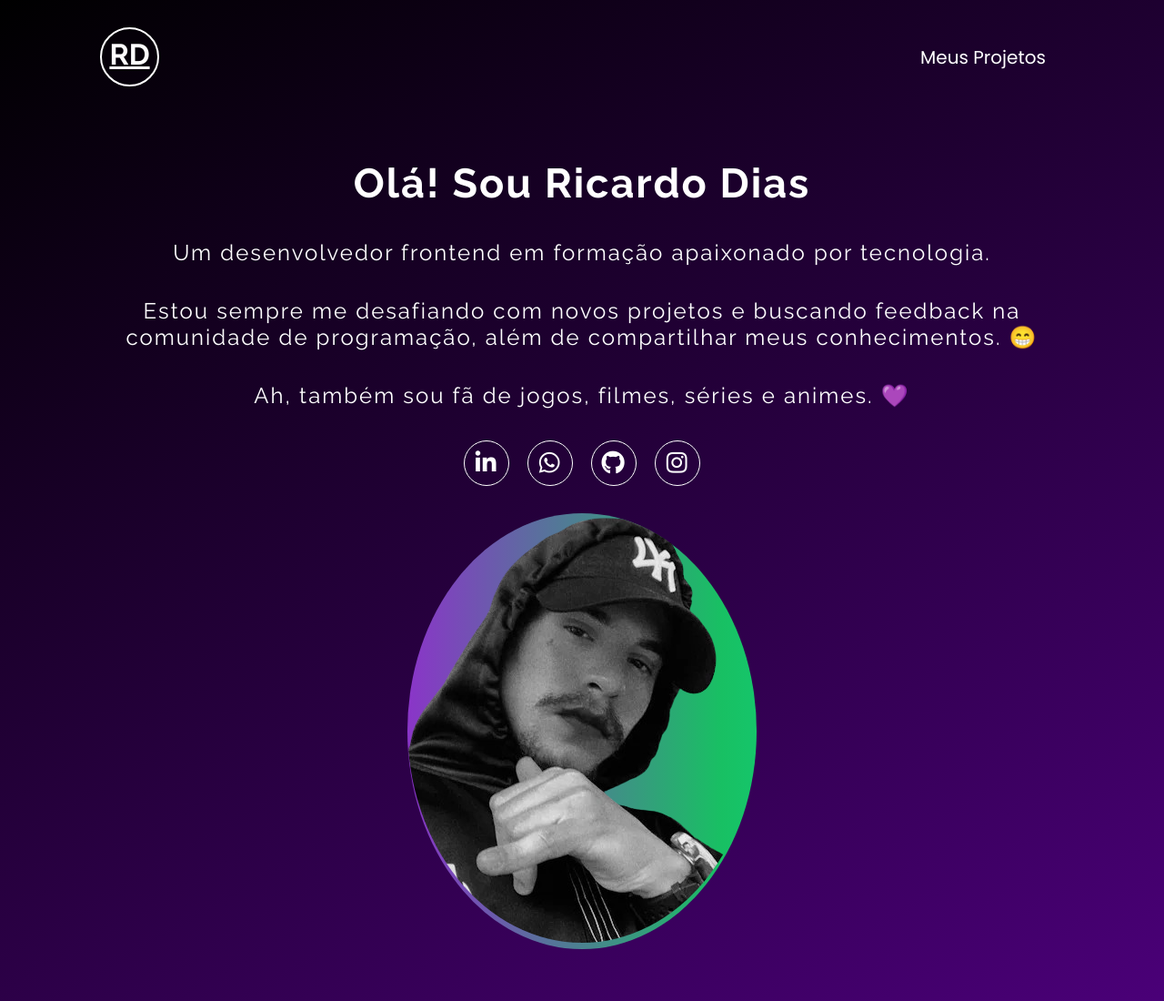
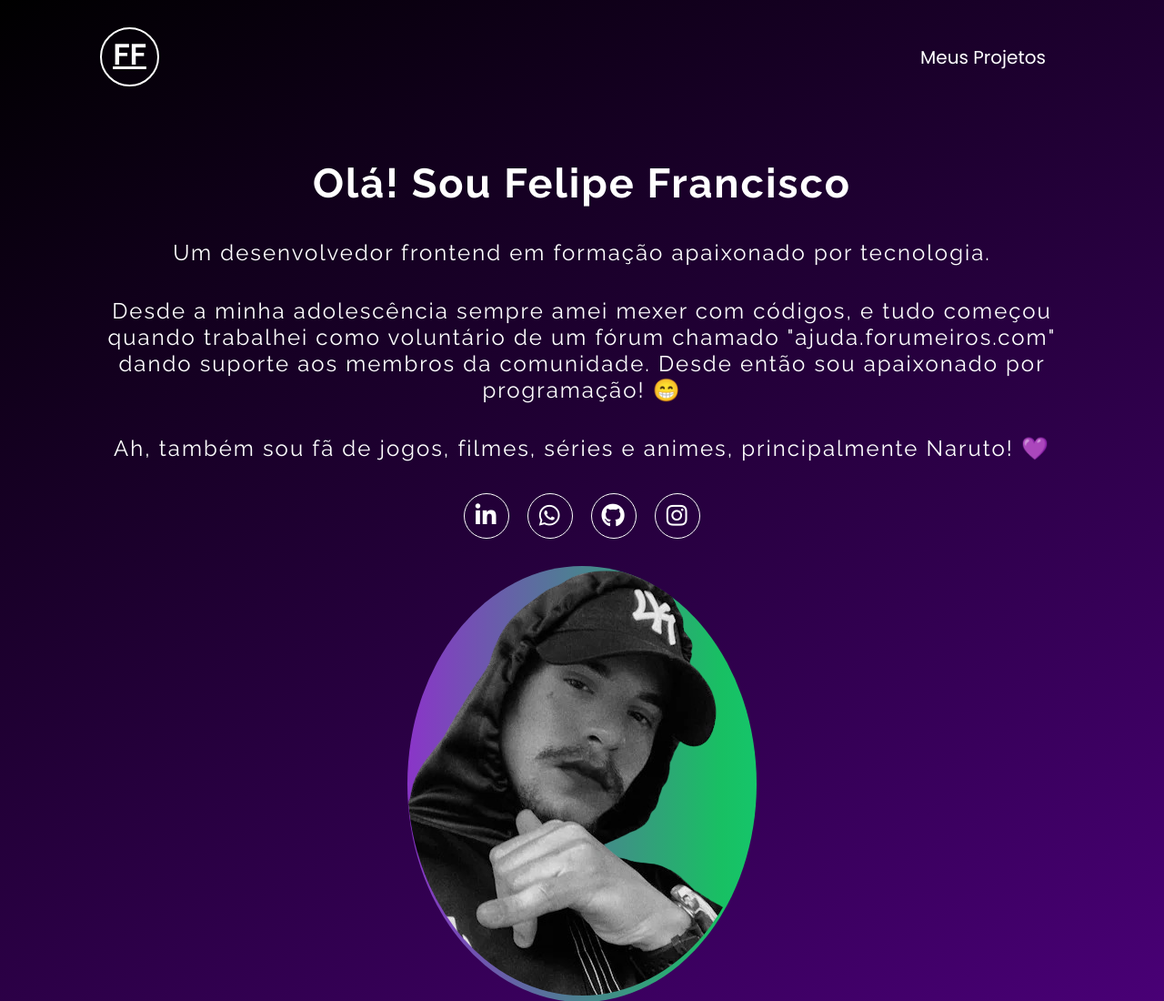
Before and after one commit to FelipeF-DevWeb/portfolio-simplificado, a plain HTML site: page index.html in a window 1280 px wide. Shown: the top 1100 px of the page at 91% size. Drawn offline with nearby package versions, Linux system fonts and the light colour scheme.

Commit message:
Update index.html

```diff
--- a/index.html
+++ b/index.html
@@ -3,7 +3,7 @@
   <head>
     <meta charset="UTF-8" />
     <meta name="viewport" content="width=device-width, initial-scale=1.0" />
-    <title>Ricardo Hofstetter Dias - Desenvolvedor Frontend</title>
+    <title>Felipe F. - Desenvolvedor Frontend</title>
 
     <link
       rel="stylesheet"
@@ -30,7 +30,7 @@
   <body>
     <header class="cabecalho">
       <a href="#">
-        <h1 class="logo">RD</h1>
+        <h1 class="logo">FF</h1>
       </a>
 
       <nav class="menu">
@@ -43,13 +43,14 @@
     </header>
     <section class="home">
       <div class="informacoes">
-        <h1>Olá! Sou Ricardo Dias</h1>
+        <h1>Olá! Sou Felipe Francisco</h1>
         <p>Um desenvolvedor frontend em formação apaixonado por tecnologia.</p>
         <p>
-          Estou sempre me desafiando com novos projetos e buscando feedback na
-          comunidade de programação, além de compartilhar meus conhecimentos. 😁
+          Desde a minha adolescência sempre amei mexer com códigos,
+          e tudo começou quando trabalhei como voluntário de um fórum chamado "ajuda.forumeiros.com" dando suporte aos membros da comunidade.
+          Desde então sou apaixonado por programação! 😁
         </p>
-        <p>Ah, também sou fã de jogos, filmes, séries e animes. 💜</p>
+        <p>Ah, também sou fã de jogos, filmes, séries e animes, principalmente Naruto! 💜</p>
 
         <ul class="redes-sociais">
           <li>
@@ -64,7 +65,7 @@
 
           <li>
             <a
-              href="https://wa.me/551199999999"
+              href="https://wa.me/5513981263546"
               title="Enviar Mensagem no WhatsApp"
               target="_blank"
             >
@@ -98,7 +99,7 @@
         <div class="foto sombra-interna">
           <img
             src="./src/imagens/foto-perfil.png"
-            alt="foto do portfólio do Ricardo"
+            alt="foto do portfólio do Felipe"
           />
         </div>
       </div>
```
